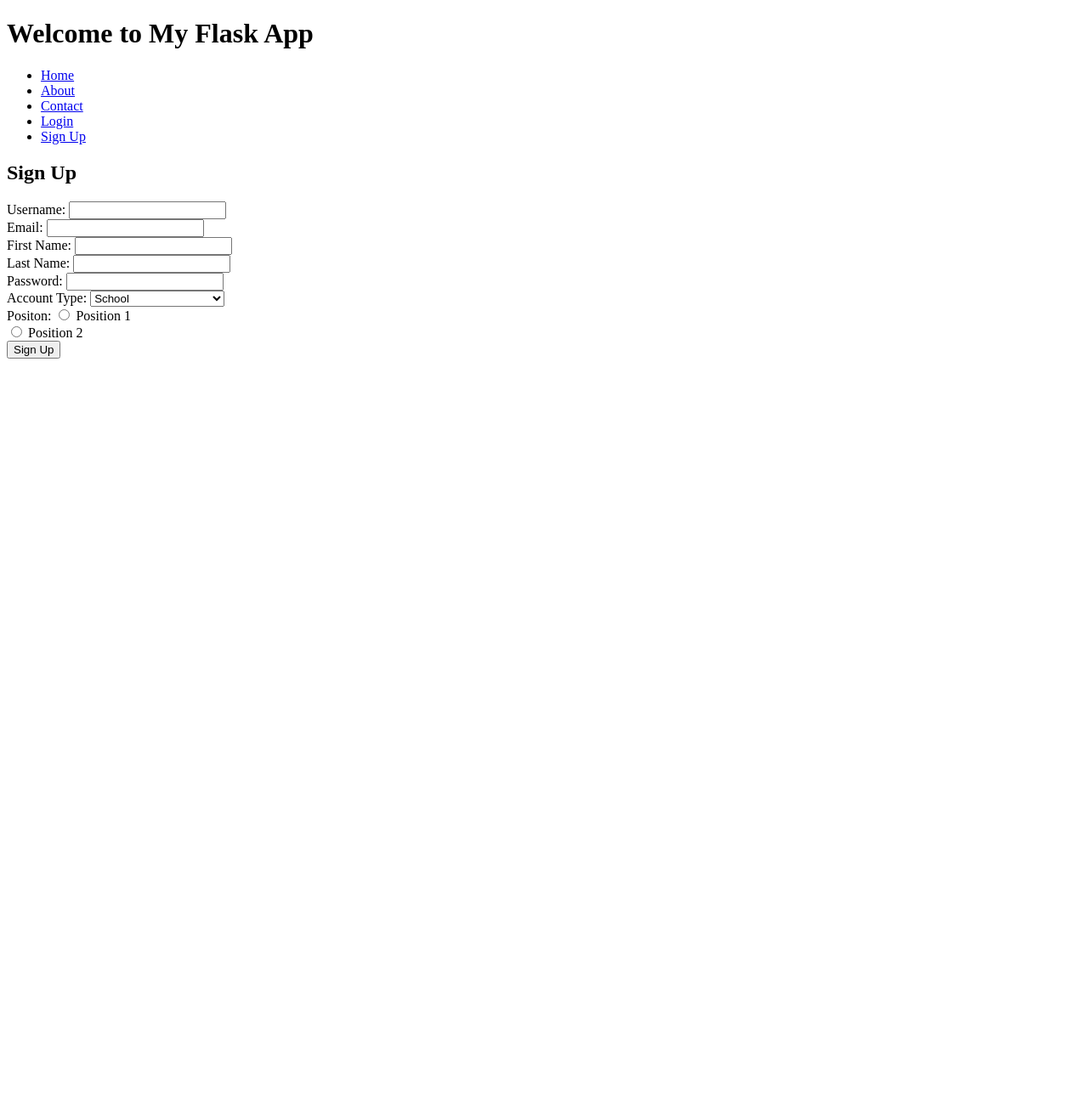
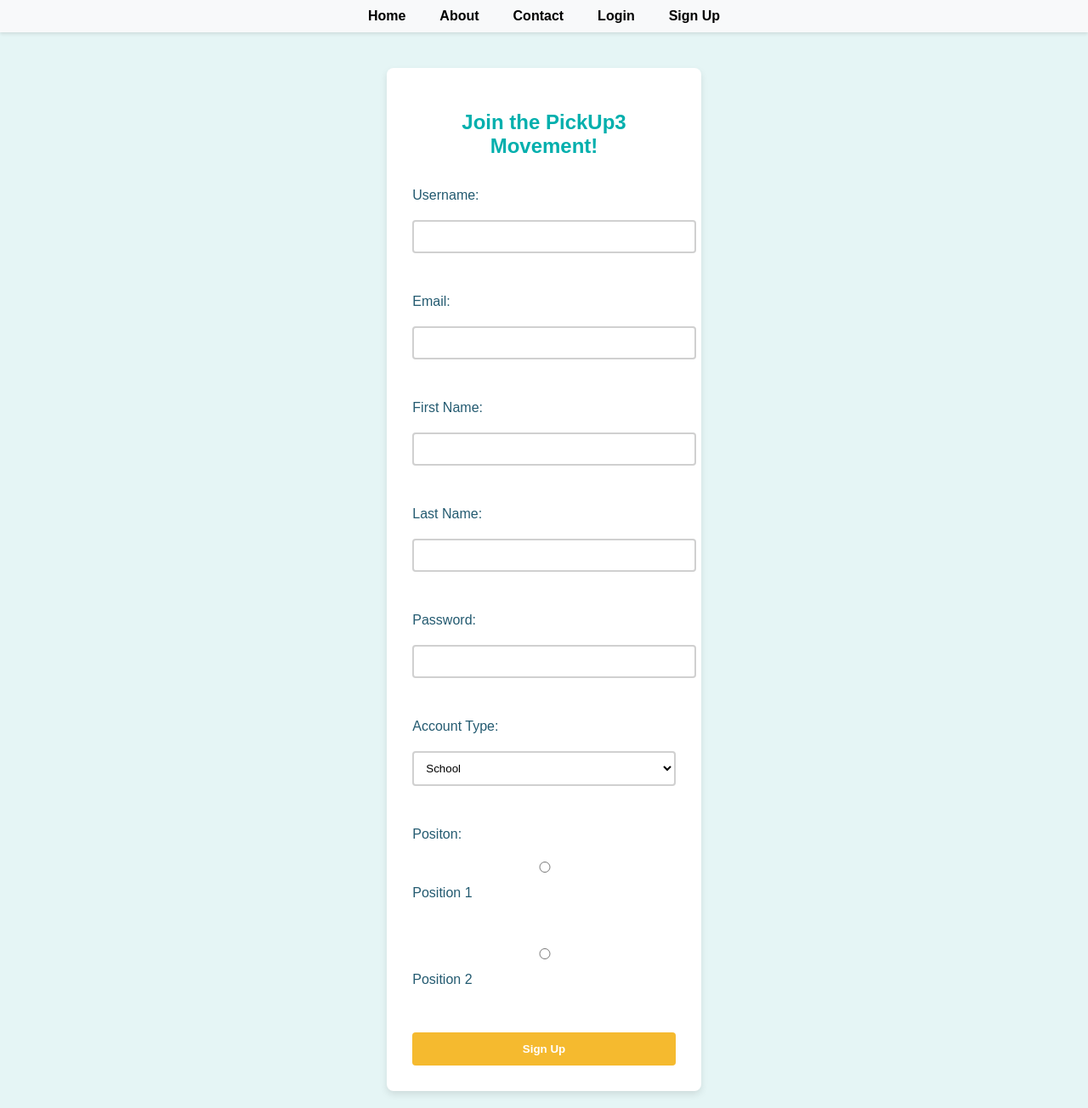
Before and after one commit to MarcoCat/TrashMeter, a Flask app: page /signup in a window 1280 px wide. Shown: the whole page at 85% size. Before the commit the page ends 422 px from the top, so only its background shows below. Run offline with Flask 3, Linux system fonts and the light colour scheme.

Commit message:
Create a nav outline and place it at the top, implement the first signup page ui

```diff
--- /dev/null
+++ b/app/static/nav.css
@@ -0,0 +1,32 @@
+/* nav.css */
+header {
+    background-color: #f8f9fa; /* 네비게이션 바의 배경색 */
+    box-shadow: 0 2px 4px rgba(0,0,0,0.1); /* 그림자 효과 추가 */
+    position: fixed; /* 최상단에 고정 */
+    width: 100%; /* 전체 너비 */
+    top: 0; /* 최상단에 위치 */
+    left: 0; /* 왼쪽 경계에 맞춤 */
+    z-index: 1000; /* 다른 요소들 위에 위치하도록 z-index 설정 */
+}
+
+nav ul {
+    list-style: none; /* 리스트 스타일 제거 */
+    padding: 0;
+    margin: 0;
+    display: flex; /* 항목들을 가로로 배치 */
+    justify-content: center; /* 중앙 정렬 */
+}
+
+nav ul li {
+    padding: 10px 20px; /* 패딩으로 간격 조정 */
+}
+
+nav ul li a {
+    text-decoration: none; /* 링크 밑줄 제거 */
+    color: black; /* 텍스트 색상 */
+    font-weight: bold; /* 글씨 두껍게 */
+}
+
+nav ul li a:hover {
+    color: #0056b3; /* 호버 시 색상 변경 */
+}
--- /dev/null
+++ b/app/static/signup.css
@@ -0,0 +1,72 @@
+body {
+    font-family: Arial, sans-serif;
+    background-color: #E5F5F5; /* Background color for the entire page */
+    margin: 0;
+    padding: 0;
+    display: flex;
+    justify-content: center;
+    align-items: center;
+}
+
+form {
+    background-color: #FFFFFF; /* White background for the form */
+    padding: 30px; /* Padding inside the form */
+    margin: 20px auto; /* Margin for top and bottom, auto for horizontal centering */
+    border-radius: 8px; /* Rounded corners for the form */
+    box-shadow: 0 4px 8px rgba(0, 0, 0, 0.1); /* Box shadow for 3D effect */
+    width: 80%; /* Adjust width to be more responsive */
+    max-width: 800px; /* Increased maximum width for larger displays */
+    display: grid;
+    grid-template-columns: 1fr;
+    gap: 15px;
+}
+
+h2 {
+    text-align: center;
+    color: #00AFAD; /* Color for the header text */
+    margin-bottom: 20px; /* Space below the header */
+}
+
+label {
+    color: #235A70; /* Color for the text labels */
+    display: block; /* Display block for better control over styling */
+    margin-bottom: 5px; /* Space below each label */
+}
+
+input[type="text"], input[type="password"], select {
+    width: 100%; /* Full width to fit container */
+    padding: 10px; /* Padding for input fields */
+    border: 2px solid #D0D0D0; /* Border color and thickness */
+    border-radius: 4px; /* Rounded corners for the input fields */
+    background-color: #FFFFFF; /* Background color for input fields */
+}
+
+input[type="submit"] {
+    background-color: #F5BA2F; /* Background color for the submit button */
+    color: white; /* Text color for the submit button */
+    border: none;
+    padding: 12px;
+    border-radius: 4px;
+    cursor: pointer;
+    font-weight: bold;
+    width: 100%; /* Full width for the submit button */
+}
+
+input[type="submit"]:hover {
+    background-color: #e0a825; /* Darker background on hover for the submit button */
+}
+
+/* Responsive adjustments for smaller screens */
+@media (max-width: 1024px) {
+    form {
+        max-width: 600px; /* Adjust maximum width for medium screens */
+    }
+}
+
+@media (max-width: 768px) {
+    form {
+        width: 96%; /* Adjust form width for small screens */
+        padding: 20px; /* Adjust padding for smaller forms */
+        max-width: 500px; /* Adjust maximum width for small screens */
+    }
+}
--- a/app/templates/base.html
+++ b/app/templates/base.html
@@ -3,21 +3,18 @@
 <head>
     <meta charset="UTF-8">
     <title>My Flask App</title>
+    <!-- Include the global stylesheets -->
+    <link rel="stylesheet" href="{{ url_for('static', filename='style.css') }}">
+    <!-- Include the navigation stylesheet -->
+    <link rel="stylesheet" href="{{ url_for('static', filename='nav.css') }}">
+    <!-- Conditionally include the signup stylesheet only for the signup page -->
+    {% if request.endpoint == 'signup' %}
+    <link rel="stylesheet" href="{{ url_for('static', filename='signup.css') }}">
+    {% endif %}
 </head>
 <body>
-    <header>
-        <h1>Welcome to My Flask App</h1>
-        <nav>
-            <ul>
-                <li><a href="{{ url_for('index') }}">Home</a></li>
-                <li><a href="{{ url_for('about') }}">About</a></li>
-                <li><a href="{{ url_for('contact') }}">Contact</a></li>
-                <li><a href="{{ url_for('login') }}">Login</a></li>  <!-- Link to login page -->
-                <li><a href="{{ url_for('signup') }}">Sign Up</a></li>  <!-- Link to signup page -->
-            </ul>
-        </nav>
-    </header>
-    <main>
+    {% include 'nav.html' %}
+    <main style="padding-top: 60px;"> <!-- Add padding to the top of main content -->
         {% block content %}{% endblock %}
     </main>
 </body>
--- /dev/null
+++ b/app/templates/nav.html
@@ -0,0 +1,12 @@
+<!-- nav.html -->
+<header>
+    <nav>
+        <ul>
+            <li><a href="{{ url_for('index') }}">Home</a></li>
+            <li><a href="{{ url_for('about') }}">About</a></li>
+            <li><a href="{{ url_for('contact') }}">Contact</a></li>
+            <li><a href="{{ url_for('login') }}">Login</a></li>
+            <li><a href="{{ url_for('signup') }}">Sign Up</a></li>
+        </ul>
+    </nav>
+</header>
--- a/app/templates/signup.html
+++ b/app/templates/signup.html
@@ -1,8 +1,8 @@
 {% extends 'base.html' %}
 
 {% block content %}
-    <h2>Sign Up</h2>
     <form method="post">
+        <h2>Join the PickUp3 Movement!</h2>
         <label for="username">Username:</label>
         <input type="text" id="username" name="username"><br>
 
```
